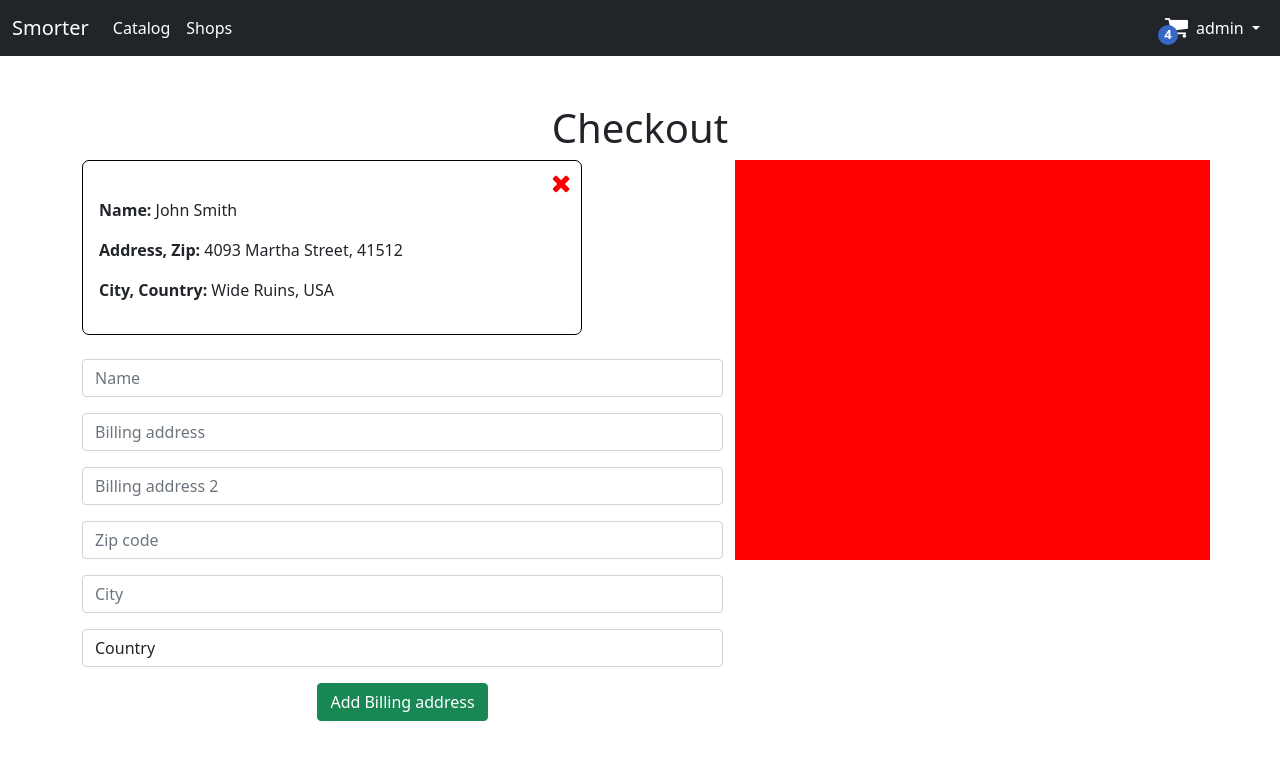
After one commit to WitchoutName/django-smorter, a Django app: page /checkout/ in a window 1280 px wide. The commit adds this page. Shown: the top 760 px of the page. Run offline with Django 3.2, Linux system fonts and the light colour scheme; a user stored in the database is signed in; data comes from the database, SQL or seed files in the repository; both versions use the stored data as it was after the commit.

Commit message:
checkout

```diff
--- a/eshop/admin.py
+++ b/eshop/admin.py
@@ -12,3 +12,4 @@ admin.site.register(ShipmentMethod)
 admin.site.register(Order)
 admin.site.register(Cart)
 admin.site.register(OrderedItem)
+admin.site.register(Address)
--- a/eshop/forms.py
+++ b/eshop/forms.py
@@ -89,3 +89,18 @@ class ItemCreateForm(forms.ModelForm):
             "images": forms.FileInput(attrs={'class': 'form-control mb-3'}),
             "specs": forms.TextInput(attrs={"hidden": ""})
         }
+
+
+class AddressCreateFrom(forms.ModelForm):
+
+    class Meta:
+        model = Address
+        fields = ["name", "address1", "address2", "zip_code", "city", "country"]
+        labels = {x: "" for x in fields}
+        widgets = {
+            "name": forms.TextInput(attrs={'class': 'form-control mb-3', 'placeholder': 'Name', 'required': 'true'}),
+            "address1": forms.TextInput(attrs={'class': 'form-control mb-3', 'placeholder': 'Billing address', 'required': 'true'}),
+            "address2": forms.TextInput(attrs={'class': 'form-control mb-3', 'placeholder': 'Billing address 2'}),
+            "zip_code": forms.NumberInput(attrs={'class': 'form-control mb-3', 'placeholder': 'Zip code', 'required': 'true'}),
+            "city": forms.TextInput(attrs={'class': 'form-control mb-3', 'placeholder': 'City', 'required': 'true'}),
+        }
--- a/eshop/models.py
+++ b/eshop/models.py
@@ -4,6 +4,9 @@ from django.db.models.signals import post_save
 from django.dispatch import receiver
 from django.utils.translation import gettext_lazy as _
 import datetime, json, os
+from iso3166 import countries
+
+countries_codes = [[x.alpha3, x.name] for x in countries]
 
 
 def item_img_path(instance, filename):
@@ -149,6 +152,20 @@ class Cart(models.Model):
 
     def __str__(self):
         return f"{self.user} - {self.items.count()} items"
+
+
+class Address(models.Model):
+    name = models.CharField("Full name", max_length=1024)
+    address1 = models.CharField("Address line 1", max_length=1024)
+    address2 = models.CharField("Address line 2", max_length=1024, null=True, blank=True)
+    zip_code = models.CharField("ZIP / Postal code", max_length=12)
+    city = models.CharField("City", max_length=1024)
+    country = models.CharField("Country", max_length=3, choices=countries_codes)
+    user = models.ForeignKey(SmorterUser, on_delete=models.CASCADE, null=True, blank=True)
+
+    class Meta:
+        verbose_name = "Shipping Address"
+        verbose_name_plural = "Shipping Addresses"
 
 
 class Order(models.Model):
--- /dev/null
+++ b/eshop/templates/checkout.html
@@ -0,0 +1,59 @@
+{% extends "base.html" %}
+{% load tags %}
+{% load static %}
+
+{% block content %}
+<div class="container">
+  <br>
+  <br>
+  <h1 class="text-center">Checkout</h1>
+  <div class="row">
+    <div class="col-md-7">
+      <div id="address">
+        {% for address in user.smorteruser.address_set.all %}
+        <div class="card">
+          <div class="card-title text-end address-title"><i class="fa fa-times cross-icon-big" onClick="remove_address({{ address.id }})"></i></div>
+          <div class="card-body" style="padding-top: 0;">
+            <p><b>Name:</b> {{address.name}}</p>
+            <p><b>Address, Zip:</b> {{address.address1}}, {{address.zip_code}}</p>
+            <p><b>City, Country:</b> {{address.city}}, {{address.country}}</p>
+          </div>
+        </div>
+        {% endfor %}
+      </div>
+      <br>
+      <form method="POST" action="{% url 'checkout' %}">
+        {% csrf_token %}
+        {{ form }}
+        <button type="submit" class="btn btn-success">Add Billing address</button>
+      </form>
+
+    </div>
+    <div class="col-md-5" style="height: 400px; background-color: red;">
+
+    </div>
+  </div>
+  <br>
+</div>
+<script>
+  function remove_address(id){
+    let url = "{% url 'remove_address' %}"
+    fetch(url,{
+        method: "POST",
+        headers:{
+            "Content-type": "application/json",
+            "X-CSRFToken": getCookie('csrftoken')
+
+        },
+        body: JSON.stringify({
+            "address_id": id
+        })
+      }).then(()=>{location.reload()})
+    }
+
+  $(document).ready(function() {
+    $("#id_country").attr("class", "form-control mb-3")
+    $("#id_country > option:first").text("Country")
+  })
+</script>
+{% endblock %}
--- a/eshop/templates/navbar.html
+++ b/eshop/templates/navbar.html
@@ -45,7 +45,7 @@
               </tbody>
             </table>
             <div class="cart-footer">
-              <a href="#" class="btn btn-primary">Checkout</a>
+              <a href="{% url 'checkout' %}" class="btn btn-primary">Checkout</a>
               <div>Total: <b>{{ user.smorteruser.cart|cart_total }}$</b></div>
             </div>
           </div>
--- a/eshop/urls.py
+++ b/eshop/urls.py
@@ -17,4 +17,6 @@ urlpatterns = [
     path('shop/<int:id>/admin/item/delete/', views.delete_items, name="delete_items"),
     path('remove_cart_item/', views.remove_cart_item, name="remove_cart_item"),
     path('catalog/', views.catalog, name="catalog"),
+    path('checkout/', views.checkout, name="checkout"),
+    path('remove_address', views.delete_address, name="remove_address")
 ]
--- a/eshop/views.py
+++ b/eshop/views.py
@@ -331,3 +331,38 @@ def remove_cart_item(request):
             return HttpResponse("no", status=500)
     except Exception as e:
         return HttpResponse("no", status=500)
+
+
+def checkout(request):
+    if request.user.is_authenticated:
+        if request.method == 'POST':
+            form_input = {**request.POST}
+            for x in form_input.keys():
+                form_input[x] = form_input[x][0]
+            form = AddressCreateFrom(form_input)
+            if form.is_valid():
+                address = form.save()
+                address.user = request.user.smorteruser
+                address.save()
+                return HttpResponseRedirect(f"/checkout/")
+            else:
+                print(form.errors)
+        else:
+            form = AddressCreateFrom()
+
+        return render(request, "checkout.html", {"form": form})
+    else:
+        return redirect("login")
+
+
+def delete_address(request):
+    body = json.loads(request.body)
+    try:
+        if "address_id" in body:
+            address = get_object_or_404(Address, id=body["address_id"])
+            address.delete()
+            return HttpResponse("yes", status=200)
+        else:
+            return HttpResponse("no", status=500)
+    except Exception as e:
+        return HttpResponse("no", status=500)
--- a/static/css/style.css
+++ b/static/css/style.css
@@ -388,3 +388,26 @@ div {
     top: 0;
     left: -70px;
 }
+
+#address{
+    display: flex;
+    align-content: top;
+}
+
+#address > div{
+    width: 500px;
+    border: 1px solid black;
+    border-radius: 7px;
+    margin-right: 30px;
+
+}
+
+#address div{
+    text-align: start;
+}
+
+.address-title{
+    margin: 0 !important;
+    padding-top: 10px !important;
+    padding-right: 10px !important;
+}
--- /dev/null
+++ b/test.py
@@ -0,0 +1,4 @@
+import iso3166
+
+for x in iso3166.countries:
+    print(x.alpha3)
```
Also changed, not shown: db.sqlite3, eshop/migrations/0028_address.py (added), eshop/migrations/0029_auto_20210621_0832.py (added).
